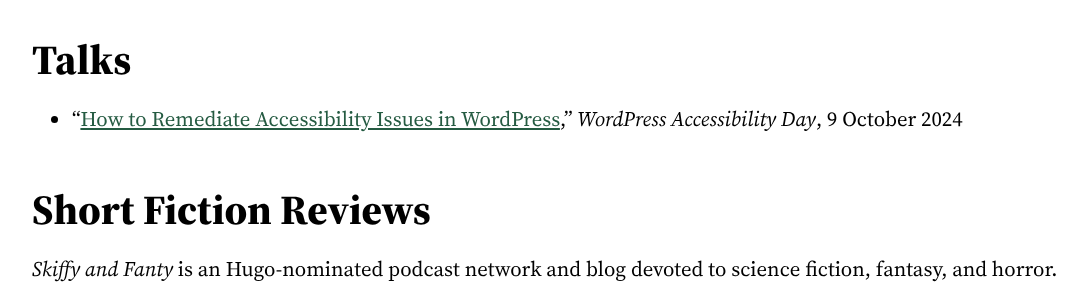
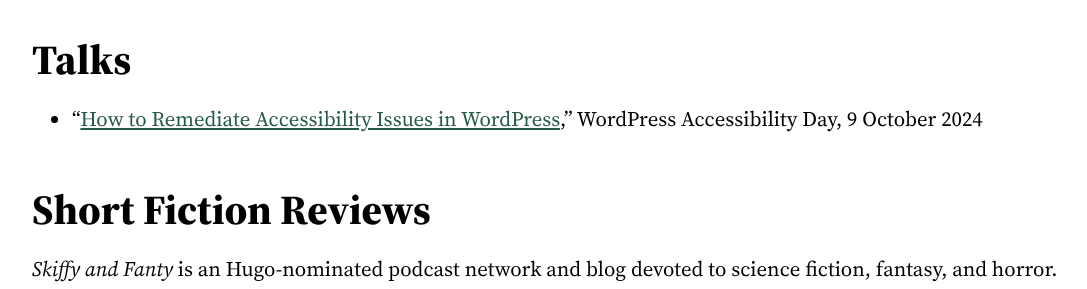
Before and after one commit to cncoulter/camcoulter.com, a Jekyll site: the page built from Publications.html, in a window 1280 px wide and 900 px high, scrolled down 428 px. Shown: the part 156-445 px from the top of the window, without its empty margins (88-1175 px from the left). Built offline with Jekyll 4.4.1, drawn with Linux system fonts in a browser that asks for light colours; some web fonts are replaced; some of the changed lines change nothing that is shown.

Commit message:
Publications page QA

```diff
--- a/Publications.html
+++ b/Publications.html
@@ -1,10 +1,10 @@
 ---
-SPDX-FileCopyrightText: 2022 Cam Coulter <git@camcoulter.com>
+SPDX-FileCopyrightText: 2024 Cam Coulter <git@camcoulter.com>
 SPDX-License-Identifier: CC-BY-NC-ND-4.0
 layout: default
-title: "Publications"
+title: "Publications & More"
 permalink: /Publications/
-description: "Here's all my published essays, poetry, posts, reviews, and more."
+description: "Here's all my published essays, poetry, reviews, and more."
 ---
 
 <h1 id="main-content" tabindex="-1">Publications & More</h1>
@@ -25,7 +25,7 @@
 <h2 id="talks" tabindex="-1">Talks</h2>
 
 <ul>
-	<li>“<a href="https://2024.wpaccessibility.day/sessions/how-to-remediate-accessibility-issues-in-wordpress/" class="font-weight-bold">How to Remediate Accessibility Issues in WordPress</a>,” <i>WordPress Accessibility Day</i>, 9 October 2024</li>
+	<li>“<a href="https://2024.wpaccessibility.day/sessions/how-to-remediate-accessibility-issues-in-wordpress/" class="font-weight-bold">How to Remediate Accessibility Issues in WordPress</a>,” WordPress Accessibility Day, 9 October 2024</li>
 </ul>
 
 <h2 id="short-fiction-reviews" tabindex="-1">Short Fiction Reviews</h2>
```
